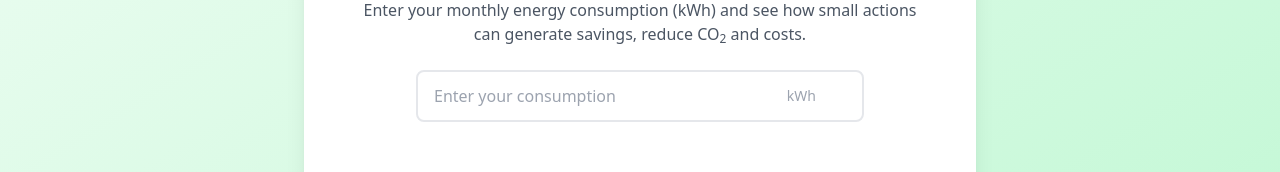
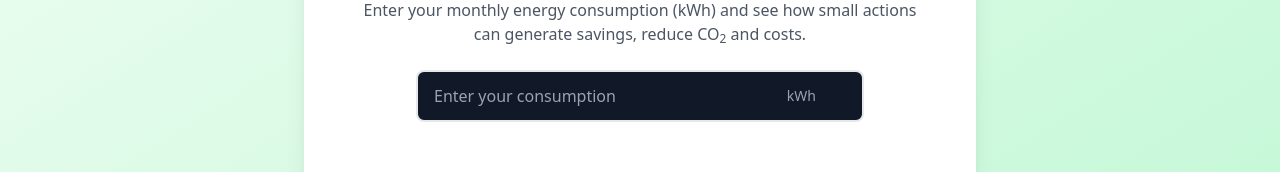
Before and after one commit to DouglasFeliphe/smart-energy-advisor-mvp, a React (Vite) app: page / in a window 1280 px wide. Shown: the part 287-459 px from the top of the page. Built offline with nearby package versions, Linux system fonts and the light colour scheme; no server answers.

Commit message:
style: input background

```diff
--- a/src/components/Input.tsx
+++ b/src/components/Input.tsx
@@ -15,7 +15,7 @@ export const Input = ({ kwh, setKwh, validationMessage }: InputProps) => {
           value={kwh || ''}
           onChange={(e) => setKwh(Number(e.target.value))}
           placeholder="Enter your consumption"
-          className="w-full px-4 py-3 border-2 border-gray-200 rounded-lg focus:ring-2 focus:ring-green-500 focus:border-transparent transition-all outline-none"
+          className="bg-gray-900 w-full px-4 py-3 border-2 border-gray-200 rounded-lg focus:ring-2 focus:ring-green-500 focus:border-transparent transition-all outline-none focus:text-green-500"
         />
         <span className="absolute right-12 top-1/2 -translate-y-1/2 text-gray-400 text-sm">
           kWh
@@ -23,7 +23,7 @@ export const Input = ({ kwh, setKwh, validationMessage }: InputProps) => {
       </div>
 
       {validationMessage && (
-        <div className="absolute -bottom-6 left-0 w-full">
+        <div className="absolute bottom-6 left-0 w-full">
           <p className="text-red-500 text-sm flex items-center gap-1">
             <span className="inline-block w-4 h-4">⚠️</span>
             {validationMessage}
```
